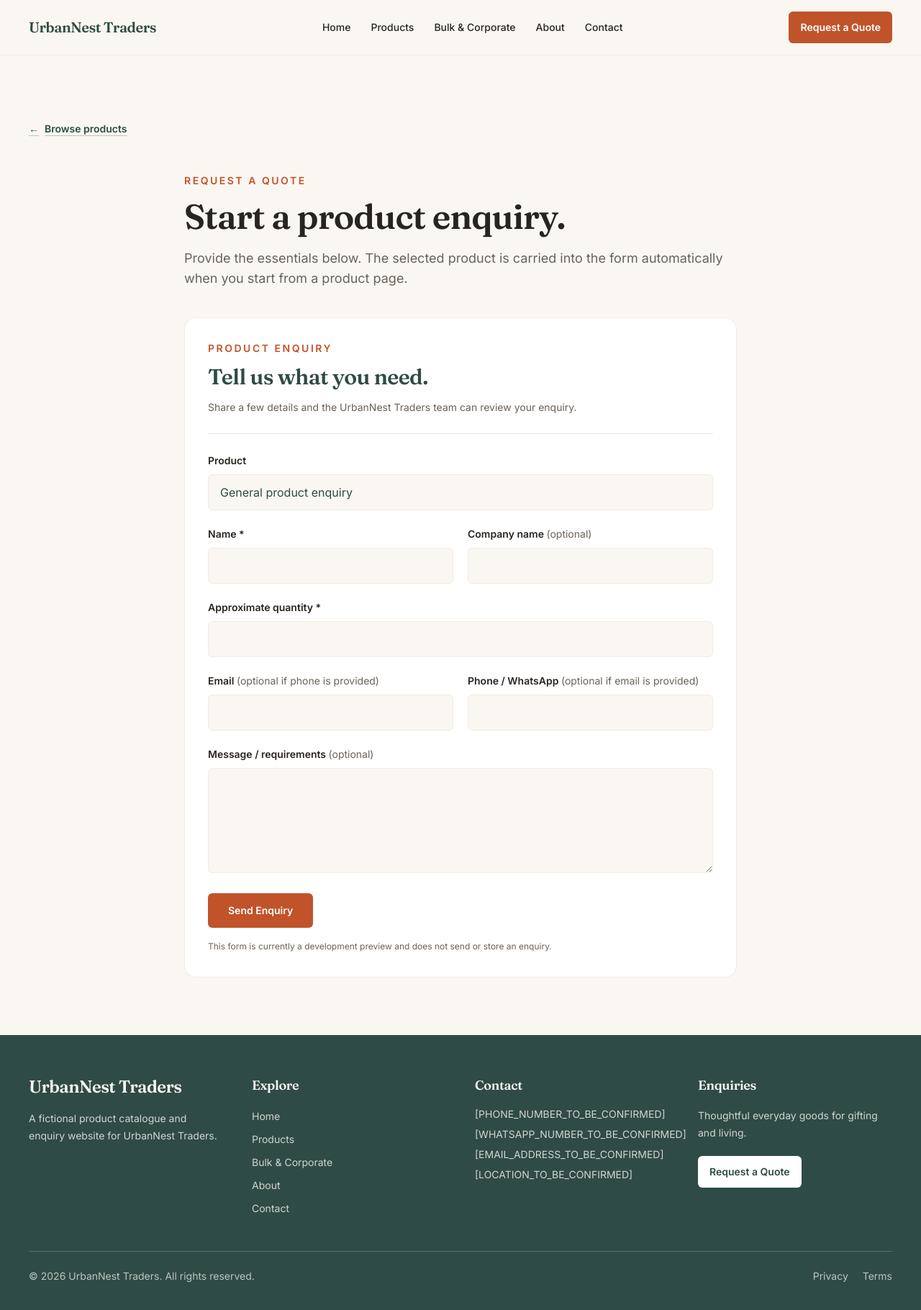
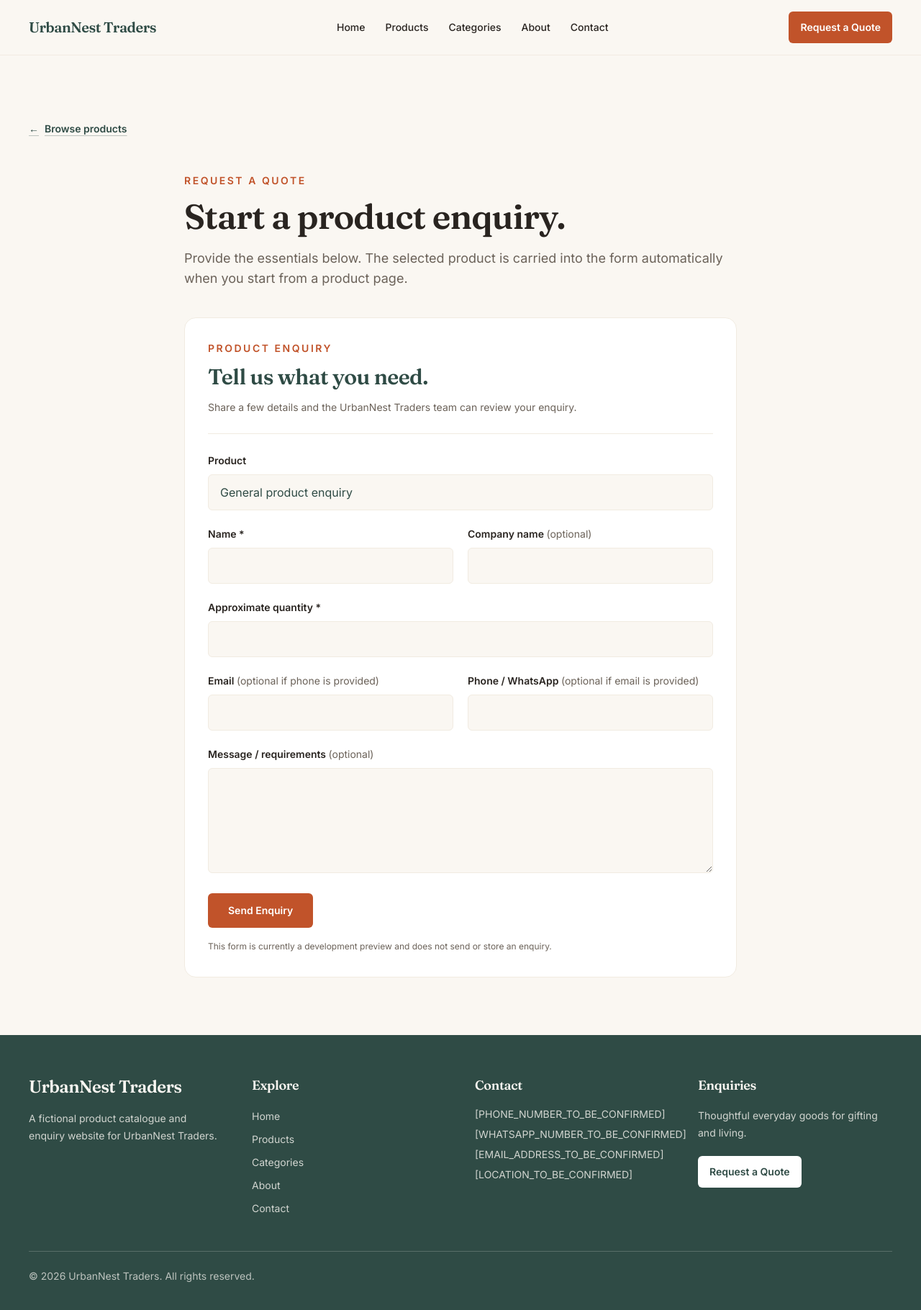
Before and after one commit to exploraterytester27/UrbanNest-Traders, a Next.js app: page /request-a-quote in a window 1280 px wide. Shown: the top 1820 px of the page at 72% size. Built offline with nearby package versions, Linux system fonts and the light colour scheme.

Commit message:
Refine site navigation

```diff
--- a/components/home/contact-section.tsx
+++ b/components/home/contact-section.tsx
@@ -33,7 +33,7 @@ export function ContactSection() {
               <p className="mt-2 text-sm text-text">{contact.location}</p>
             </div>
           </address>
-          <Link href="/contact" className="mt-8 inline-flex text-sm font-semibold text-primary underline decoration-primary/30 underline-offset-4 focus-visible:outline-primary">
+          <Link href="/#contact" className="mt-8 inline-flex text-sm font-semibold text-primary underline decoration-primary/30 underline-offset-4 focus-visible:outline-primary">
             Visit the contact page <span className="ml-2" aria-hidden="true">→</span>
           </Link>
         </div>
--- a/components/home/corporate-cta.tsx
+++ b/components/home/corporate-cta.tsx
@@ -10,8 +10,8 @@ export function CorporateCta() {
             <p className="text-sm font-semibold uppercase tracking-[0.18em] text-primary">Bulk &amp; corporate</p>
             <h2 id="corporate-title" className="mt-4 text-4xl text-pine sm:text-5xl">Planning something for a group?</h2>
             <p className="mt-5 max-w-xl text-base leading-7 text-muted sm:text-lg">Share a little about your gifting, event, or business requirement and we can use the catalogue as a starting point for the conversation.</p>
-            <Link href="/bulk-corporate" className="mt-8 inline-flex min-h-12 items-center justify-center rounded-md bg-pine px-6 py-3 text-sm font-semibold text-surface transition-colors hover:bg-primary focus-visible:outline-primary">
-              Explore corporate enquiries
+            <Link href="/request-a-quote" className="mt-8 inline-flex min-h-12 items-center justify-center rounded-md bg-pine px-6 py-3 text-sm font-semibold text-surface transition-colors hover:bg-primary focus-visible:outline-primary">
+              Start an enquiry
             </Link>
           </div>
         </div>
--- a/components/layout/footer.tsx
+++ b/components/layout/footer.tsx
@@ -3,10 +3,6 @@ import { siteConfig } from "@/config/site";
 
 const primaryNavigation = siteConfig.navigation.slice(0, -1);
 const quoteLink = siteConfig.navigation.at(-1);
-const legalLinks = [
-  { label: "Privacy", href: "/privacy" },
-  { label: "Terms", href: "/terms" },
-] as const;
 
 export function Footer() {
   return (
@@ -66,24 +62,10 @@ export function Footer() {
           </div>
         </div>
 
-        <div className="mt-12 flex flex-col gap-4 border-t border-background/20 pt-6 text-sm text-background/70 sm:flex-row sm:items-center sm:justify-between">
+        <div className="mt-12 border-t border-background/20 pt-6 text-sm text-background/70">
           <p>
             © {new Date().getFullYear()} {siteConfig.business.name}. All rights reserved.
           </p>
-          <nav aria-label="Legal navigation">
-            <ul className="flex gap-5">
-              {legalLinks.map((item) => (
-                <li key={item.href}>
-                  <Link
-                    href={item.href}
-                    className="rounded-sm hover:text-surface focus-visible:outline-surface"
-                  >
-                    {item.label}
-                  </Link>
-                </li>
-              ))}
-            </ul>
-          </nav>
         </div>
       </div>
     </footer>
--- a/components/layout/header.tsx
+++ b/components/layout/header.tsx
@@ -4,6 +4,7 @@ import Image from "next/image";
 import Link from "next/link";
 import { siteConfig } from "@/config/site";
 import { MobileNavigation } from "@/components/layout/mobile-navigation";
+import { PrimaryNavigation } from "@/components/layout/primary-navigation";
 
 const primaryNavigation = siteConfig.navigation.slice(0, -1);
 const quoteLink = siteConfig.navigation.at(-1);
@@ -36,17 +37,7 @@ export function Header() {
           )}
         </Link>
 
-        <nav aria-label="Primary navigation" className="hidden items-center gap-1 lg:flex">
-          {primaryNavigation.map((item) => (
-            <Link
-              key={item.href}
-              href={item.href}
-              className="rounded-md px-3 py-2 text-sm font-medium text-text hover:text-pine focus-visible:outline-primary"
-            >
-              {item.label}
-            </Link>
-          ))}
-        </nav>
+        <PrimaryNavigation navigation={primaryNavigation} />
 
         <div className="hidden items-center lg:flex">
           {quoteLink ? (
--- a/components/layout/mobile-navigation.tsx
+++ b/components/layout/mobile-navigation.tsx
@@ -1,6 +1,7 @@
 "use client";
 
 import Link from "next/link";
+import { usePathname } from "next/navigation";
 import { useEffect, useRef, useState } from "react";
 import type { NavigationItem } from "@/config/site";
 
@@ -9,8 +10,21 @@ interface MobileNavigationProps {
   quoteLink?: NavigationItem;
 }
 
+function isCurrentPage(href: NavigationItem["href"], pathname: string): boolean {
+  if (href === "/") {
+    return pathname === "/";
+  }
+
+  if (href === "/products") {
+    return pathname.startsWith("/products");
+  }
+
+  return false;
+}
+
 export function MobileNavigation({ navigation, quoteLink }: MobileNavigationProps) {
   const [isOpen, setIsOpen] = useState(false);
+  const pathname = usePathname();
   const menuButtonRef = useRef<HTMLButtonElement>(null);
   const firstLinkRef = useRef<HTMLAnchorElement>(null);
   const wasOpenRef = useRef(false);
@@ -66,18 +80,23 @@ export function MobileNavigation({ navigation, quoteLink }: MobileNavigationProp
           className="absolute inset-x-0 top-full border-y border-border bg-background px-5 py-6 shadow-sm"
         >
           <ul className="space-y-1">
-            {navigation.map((item, index) => (
-              <li key={item.href}>
+            {navigation.map((item, index) => {
+              const isCurrent = isCurrentPage(item.href, pathname);
+
+              return (
+                <li key={item.href}>
                 <Link
                   ref={index === 0 ? firstLinkRef : undefined}
                   href={item.href}
-                  className="block rounded-md px-3 py-3 text-sm font-medium text-text hover:bg-surface focus-visible:outline-primary"
+                  aria-current={isCurrent ? "page" : undefined}
+                  className={`block rounded-md px-3 py-3 text-sm font-medium text-text hover:bg-surface focus-visible:outline-primary ${isCurrent ? "font-semibold underline decoration-primary decoration-2 underline-offset-4" : ""}`}
                   onClick={closeMenu}
                 >
                   {item.label}
                 </Link>
-              </li>
-            ))}
+                </li>
+              );
+            })}
           </ul>
 
           {quoteLink ? (
--- /dev/null
+++ b/components/layout/primary-navigation.tsx
@@ -0,0 +1,46 @@
+"use client";
+
+import Link from "next/link";
+import { usePathname } from "next/navigation";
+import type { NavigationItem } from "@/config/site";
+
+interface PrimaryNavigationProps {
+  navigation: readonly NavigationItem[];
+}
+
+function isCurrentPage(href: NavigationItem["href"], pathname: string): boolean {
+  if (href === "/") {
+    return pathname === "/";
+  }
+
+  if (href === "/products") {
+    return pathname.startsWith("/products");
+  }
+
+  return false;
+}
+
+export function PrimaryNavigation({ navigation }: PrimaryNavigationProps) {
+  const pathname = usePathname();
+
+  return (
+    <nav aria-label="Primary navigation" className="hidden items-center gap-1 lg:flex">
+      {navigation.map((item) => {
+        const isCurrent = isCurrentPage(item.href, pathname);
+
+        return (
+          <Link
+            key={item.href}
+            href={item.href}
+            aria-current={isCurrent ? "page" : undefined}
+            className={`rounded-md px-3 py-2 text-sm font-medium text-text hover:text-pine focus-visible:outline-primary ${
+              isCurrent ? "font-semibold underline decoration-primary decoration-2 underline-offset-4" : ""
+            }`}
+          >
+            {item.label}
+          </Link>
+        );
+      })}
+    </nav>
+  );
+}
--- a/config/site.ts
+++ b/config/site.ts
@@ -1,9 +1,9 @@
 export type SiteRoute =
   | "/"
   | "/products"
-  | "/bulk-corporate"
-  | "/about"
-  | "/contact"
+  | "/#categories"
+  | "/#about"
+  | "/#contact"
   | "/request-a-quote";
 
 export interface NavigationItem {
@@ -60,9 +60,9 @@ export const siteConfig = {
   navigation: [
     { label: "Home", href: "/" },
     { label: "Products", href: "/products" },
-    { label: "Bulk & Corporate", href: "/bulk-corporate" },
-    { label: "About", href: "/about" },
-    { label: "Contact", href: "/contact" },
+    { label: "Categories", href: "/#categories" },
+    { label: "About", href: "/#about" },
+    { label: "Contact", href: "/#contact" },
     { label: "Request a Quote", href: "/request-a-quote" },
   ],
 } as const satisfies SiteConfiguration;
```
